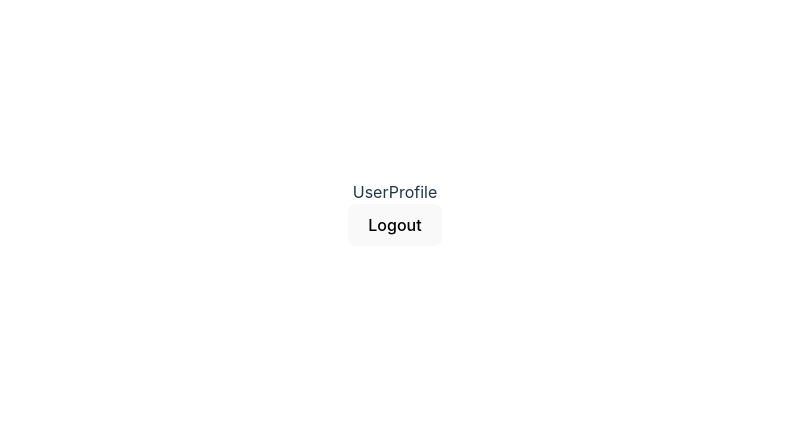
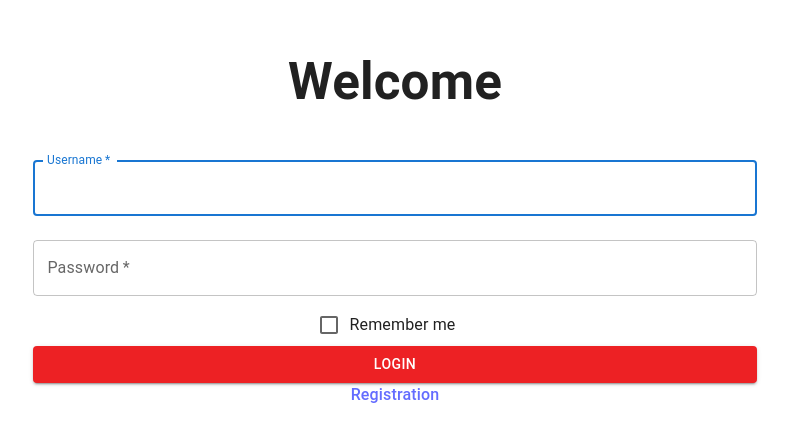
Before and after one commit to arfiaaAmmar/career_assessment, a React (Vite) app in the folder regov_tech/frontend/: page /login in a window 1280 px wide. Before the commit this address led to /. Shown: the part 187-628 px from the top of the page, without its empty margins (245-1034 px from the left). Built offline with nearby package versions, Linux system fonts and the light colour scheme.

Commit message:
login logout works

```diff
--- a/regov_tech/frontend/src/App.tsx
+++ b/regov_tech/frontend/src/App.tsx
@@ -1,9 +1,10 @@
-import { useState } from "react";
+import { useContext } from "react";
 import "./App.css";
 import { Navigate, Route, Routes } from "react-router-dom";
 import Login from "./pages/Login";
 import UserProfile from "./pages/UserProfile";
 import Register from "./pages/Register";
+import { AuthContext } from "./context/AuthContext";
 
 export type UserType = {
   username: string;
@@ -12,7 +13,7 @@ export type UserType = {
 };
 
 function App() {
-  const [isLoggedIn, setIsLoggedIn] = useState(true);
+  const { isLoggedIn } = useContext(AuthContext)
 
   return (
     <>
@@ -21,7 +22,7 @@ function App() {
           path="/"
           element={
             isLoggedIn ? (
-              <UserProfile onLogout={() => setIsLoggedIn(false)} />
+              <UserProfile />
             ) : (
               <Navigate to="/login" />
             )
@@ -33,7 +34,7 @@ function App() {
             isLoggedIn ? (
               <Navigate to="/" replace />
             ) : (
-              <Login onLogin={() => setIsLoggedIn(true)} />
+              <Login />
             )
           }
         />
--- /dev/null
+++ b/regov_tech/frontend/src/context/AuthContext.tsx
@@ -0,0 +1,37 @@
+/* eslint-disable @typescript-eslint/no-empty-function */
+// AuthContext.tsx
+import React, { createContext, useState } from "react";
+
+export interface User {
+  username: string;
+  email: string;
+}
+
+interface AuthContextProps {
+  user: User | null;
+  isLoggedIn: boolean | null;
+  setUser: React.Dispatch<React.SetStateAction<User | null>>;
+  setIsLoggedIn: React.Dispatch<React.SetStateAction<boolean | null>>;
+}
+
+export const AuthContext = createContext<AuthContextProps>({
+  user: null,
+  isLoggedIn: false,
+  setUser: () => {},
+  setIsLoggedIn: () => {},
+});
+
+type AuthProviderProps = {
+  children: React.ReactNode;
+};
+
+export const AuthProvider = ({ children }: AuthProviderProps) => {
+  const [user, setUser] = useState<User | null>(null);
+  const [isLoggedIn, setIsLoggedIn] = useState<boolean | null>(false);
+
+  return (
+    <AuthContext.Provider value={{ user, setUser, isLoggedIn, setIsLoggedIn }}>
+      {children}
+    </AuthContext.Provider>
+  );
+};
--- a/regov_tech/frontend/src/main.tsx
+++ b/regov_tech/frontend/src/main.tsx
@@ -3,11 +3,14 @@ import ReactDOM from 'react-dom/client'
 import App from './App.tsx'
 import './index.css'
 import { BrowserRouter } from 'react-router-dom'
+import { AuthProvider } from './context/AuthContext.tsx'
 
 ReactDOM.createRoot(document.getElementById('root') as HTMLElement).render(
   <React.StrictMode>
     <BrowserRouter>
-      <App />
+      <AuthProvider>
+        <App />
+      </AuthProvider>
     </BrowserRouter>
   </React.StrictMode>,
 )
--- a/regov_tech/frontend/src/pages/Login.tsx
+++ b/regov_tech/frontend/src/pages/Login.tsx
@@ -1,31 +1,28 @@
 /* eslint-disable @typescript-eslint/no-explicit-any */
-import { useState } from "react";
+import { useContext, useState } from "react";
 import Button from "@mui/material/Button";
 import TextField from "@mui/material/TextField";
 import FormControlLabel from "@mui/material/FormControlLabel";
 import Checkbox from "@mui/material/Checkbox";
 import Grid from "@mui/material/Grid";
 import { Link } from "react-router-dom";
-import { CssBaseline } from "@mui/material";
+import { CssBaseline, Typography } from "@mui/material";
 import { loginUser } from "./api";
-// import { useAuth } from "../context/AuthContext";
+import { AuthContext } from "../context/AuthContext";
 
-type LoginProps = {
-  onLogin: () => void;
-};
-
-const Login = ({ onLogin }: LoginProps) => {
+const Login = () => {
   const [username, setUsername] = useState("");
   const [password, setPassword] = useState("");
   const [error, setError] = useState("");
+  const { setIsLoggedIn} = useContext(AuthContext)
 
   const handleLogin = async () => {
     try {
       const response = await loginUser(username, password);
       console.log(response);
-      onLogin()
+      setIsLoggedIn(true)
     } catch (error) {
-      setError((error as Error).message);
+      setError(response);
     }
   };
 
@@ -75,7 +72,7 @@ const Login = ({ onLogin }: LoginProps) => {
           <Link to="/register">Registration</Link>
         </Grid>
       </Grid>
-      {error && <p>{error}</p> }
+      {error && <Typography sx={{ color: "red"}} >{error}</Typography> }
     </div>
   );
 };
--- a/regov_tech/frontend/src/pages/UserProfile.tsx
+++ b/regov_tech/frontend/src/pages/UserProfile.tsx
@@ -1,15 +1,23 @@
+import { useContext } from "react";
+import { AuthContext } from "../context/AuthContext";
+import { Avatar, Button, Container, Typography } from "@mui/material";
 
-interface UserProfileProps {
-  onLogout: () => void
-}
-
-const UserProfile = ({onLogout}:UserProfileProps) => {
+const UserProfile = () => {
+  const { user, setIsLoggedIn } = useContext(AuthContext);
 
   return (
-    <>
-      <div>UserProfile</div>
-      <button onClick={onLogout}>Logout</button>
-    </>
+    <Container
+      sx={{
+        backgroundColor: "white",
+        padding: "4rem",
+        borderRadius: "1rem",
+      }}
+      >
+      <Typography variant="h4" sx={{color: "black"}}>UserProfile</Typography>
+      <Avatar sx={{width: "6rem", height: "6rem", margin: "auto", marginTop: "2rem"}} />
+      <Typography sx={{color: "black", marginTop: "1rem", fontWeight: "bold"}}>{user?.username}</Typography>
+      <Button sx={{marginTop: "2rem"}} onClick={() => setIsLoggedIn(false)}>Logout</Button>
+    </Container>
   );
 };
 
--- a/regov_tech/frontend/src/pages/api.ts
+++ b/regov_tech/frontend/src/pages/api.ts
@@ -1,7 +1,7 @@
 const API_BASE_URL = "http://localhost:8888";
 
 export const registerUser = async (
-  name: string,
+  username: string,
   password: string
 ) => {
   try {
@@ -10,7 +10,7 @@ export const registerUser = async (
       headers: {
         "Content-Type": "application/json",
       },
-      body: JSON.stringify({ name, password }),
+      body: JSON.stringify({ username, password }),
     });
 
     if (!response.ok) {
@@ -24,14 +24,14 @@ export const registerUser = async (
   }
 };
 
-export const loginUser = async (email: string, password: string) => {
+export const loginUser = async (username: string, password: string) => {
   try {
     const response = await fetch(`${API_BASE_URL}/login`, {
       method: "POST",
       headers: {
         "Content-Type": "application/json",
       },
-      body: JSON.stringify({ email, password }),
+      body: JSON.stringify({ username, password }),
     });
 
     if (!response.ok) {
```
Also changed, not shown: 1 other file (tests, documents, lock files or other folders).
